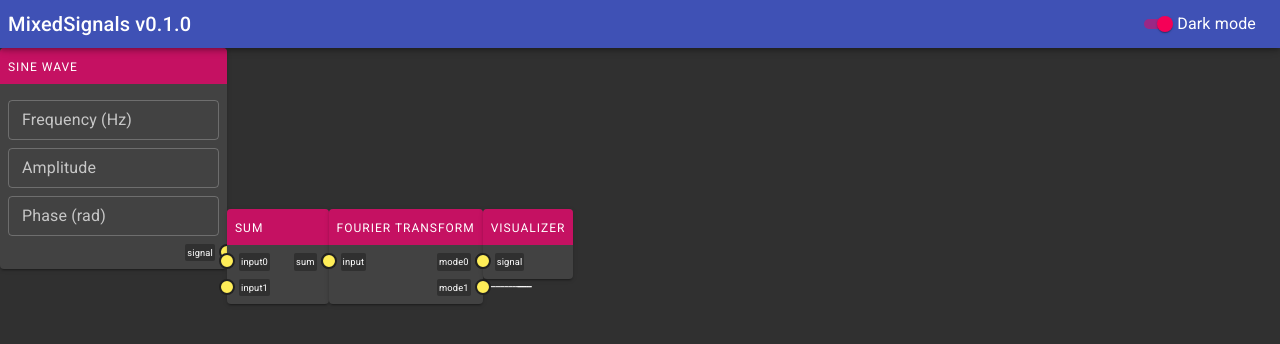
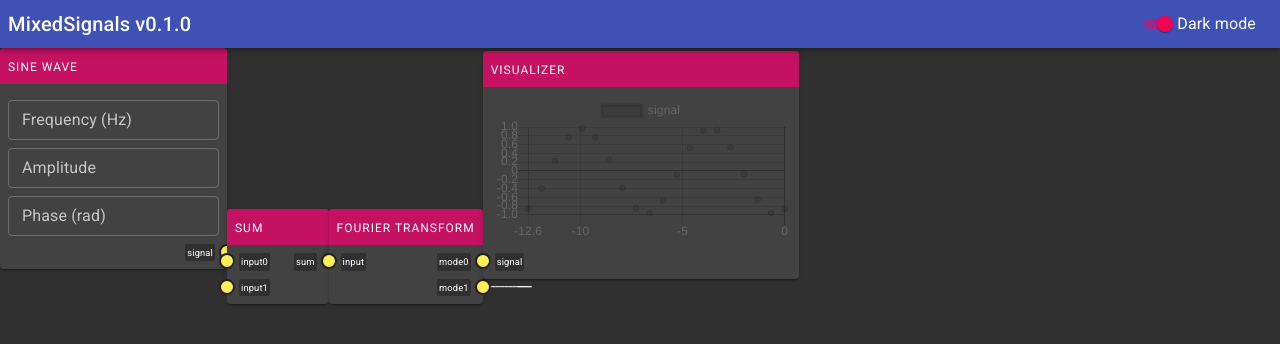
Before and after one commit to nilsceberg/mixedsignals, a React (Create React App) app: page / in a window 1280 px wide. Shown: the top 344 px of the page. Built offline with nearby package versions, Linux system fonts and the light colour scheme.

Commit message:
Add PoC visualizer

```diff
--- a/package.json
+++ b/package.json
@@ -12,7 +12,9 @@
     "@types/node": "^12.0.0",
     "@types/react": "^16.9.0",
     "@types/react-dom": "^16.9.0",
+    "chart.js": "^2.9.3",
     "react": "^16.13.1",
+    "react-chartjs-2": "^2.9.0",
     "react-dom": "^16.13.1",
     "react-draggable": "^4.2.0",
     "react-scripts": "3.4.1",
@@ -40,6 +42,7 @@
     ]
   },
   "devDependencies": {
+    "@types/react-chartjs-2": "^2.5.7",
     "@types/uuid": "^7.0.2",
     "serve": "^11.3.0"
   }
--- a/src/App.tsx
+++ b/src/App.tsx
@@ -5,8 +5,10 @@ import "./App.css";
 import { CssBaseline, Theme, createMuiTheme, AppBar, Typography, Switch, FormControlLabel, Box, TextField } from "@material-ui/core";
 import { withStyles, ThemeProvider, createStyles } from "@material-ui/styles";
 import { Classes } from "@material-ui/styles/mergeClasses/mergeClasses";
+import { Line, Scatter } from "react-chartjs-2";
 import { Editor } from "./editor/Editor";
 import { Node } from "./editor/Node";
+import { Visualizer } from "./nodes/Visualizer";
 
 const styles = (theme: Theme) => createStyles({
 	bar: {
@@ -78,10 +80,7 @@ export const App = withStyles(styles)((props: { classes: Classes }) => {
 					{ type: "output", name: "mode1" },
 				]}>
 				</Node>
-				<Node id="visualizer" name="Visualizer" io={[
-					{ type: "input", name: "signal" }
-				]}>
-				</Node>
+				<Visualizer/>
 			</Editor>
 		</ThemeProvider>
 	</div>;
--- /dev/null
+++ b/src/nodes/Visualizer.tsx
@@ -0,0 +1,61 @@
+import React from "react";
+
+import { Scatter } from "react-chartjs-2";
+
+import { Node } from "../editor/Node";
+
+const linspace = (a: number, b: number, n: number): number[] => {
+	const space = [];
+	for (let i=0; i<n; ++i) {
+		space.push(i / (n - 1) * (b-a) + a);
+	}
+	return space;
+}
+
+export class Visualizer extends React.Component<{}, { t: number }> {
+	constructor(props: {}) {
+		super(props);
+
+		this.state = {
+			t: 0,
+		}
+	}
+
+	private interval: NodeJS.Timeout | null = null;
+
+	componentDidMount() {
+		this.interval = setInterval(() => {
+			this.setState({ t: this.state.t + 0.1 });
+		}, 100);
+	}
+
+	componentWillUnmount() {
+		if (this.interval) {
+			clearInterval(this.interval);
+			this.interval = null;
+		}
+	}
+
+	render() {
+		return <Node id="visualizer" name="Visualizer" io={[
+			{ type: "input", name: "signal" }
+		]}>
+			<Scatter data={{
+				datasets: [{
+					label: "signal",
+					fill: true,
+					data: linspace(-Math.PI * 4, 0, 20).map(t => ({x: t, y: Math.sin(t + this.state.t)}))
+				}]
+			}} options={{
+				scales: {
+					xAxes: [{
+						ticks: {
+							min: -Math.PI * 4,
+							max: 0,
+						}
+					}]
+				}
+			}}/>
+		</Node>;
+	}
+};
```
Also changed, not shown: 1 other file (tests, documents, lock files or other folders).
